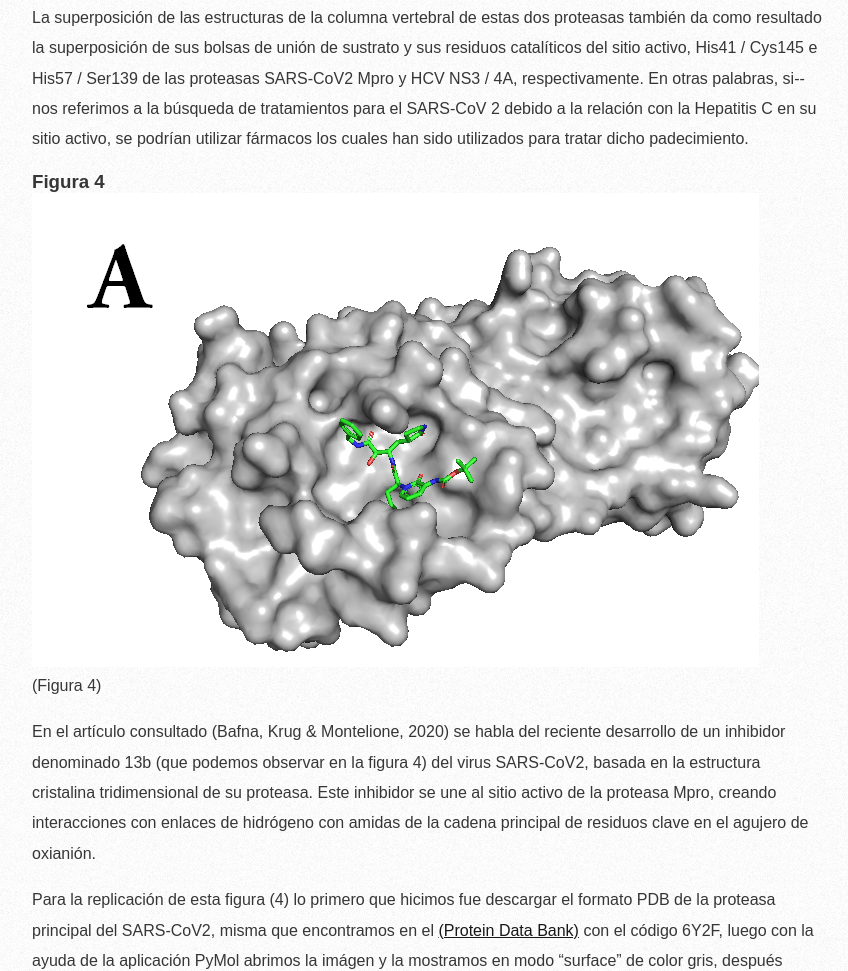
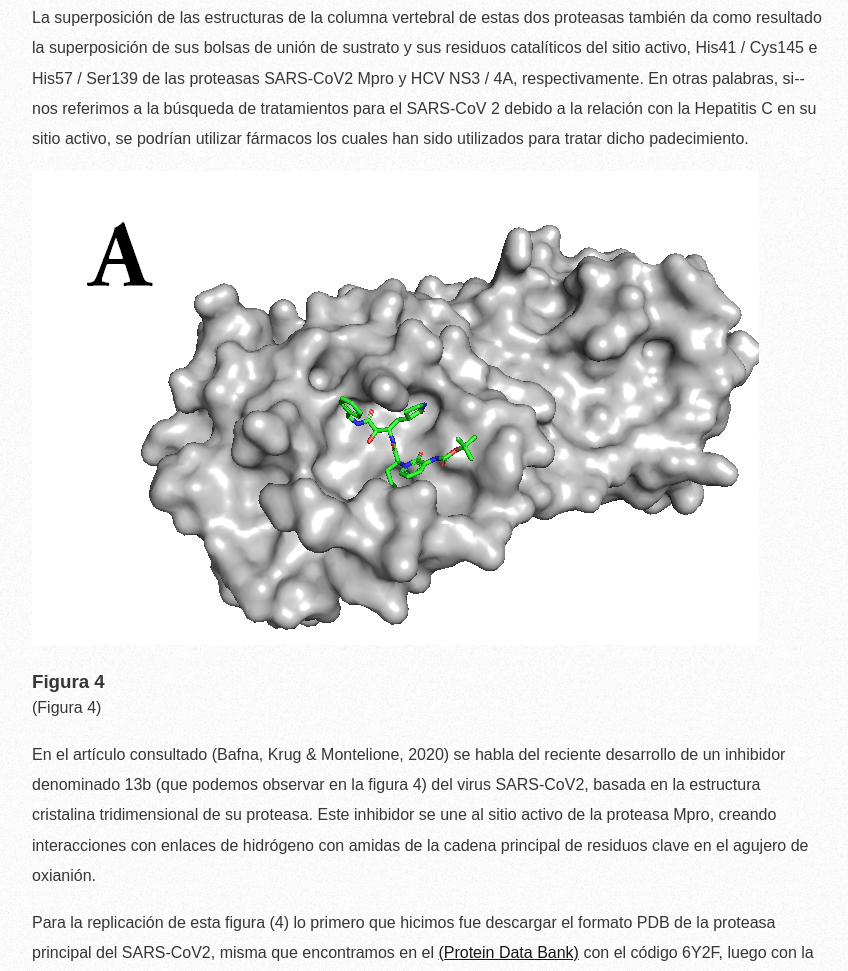
Before and after one commit to Fredie03/Challenge_CdCMx_Team18, a plain HTML site: page index.html in a window 1280 px wide. Shown: the part 3932-4903 px from the top of the page, without its empty margins (418-1266 px from the left). Drawn offline with Linux system fonts and the light colour scheme.

Commit message:
Update index.html

```diff
--- a/index.html
+++ b/index.html
@@ -85,7 +85,8 @@ Released   : 20140221
 					<p> Solo se muestra un protómero para A y B. El dominio de hélice α III de Mpro se muestra en verde. La proteasa del VIH tiene una arquitectura de pliegues diferente y el sitio de unión del sustrato se encuentra entre los dos protómeros. Para la proteasa del VIH-1 se muestran ambos protómeros. Las estructuras de los inhibidores unidos en estas estructuras cristalinas se ilustran como barras magenta.<p>
 					<p> Las arquitecturas de pliegues de los Dominios I y II de las proteasas CoV Mpro son similares a las de las proteasas de tipo quimotripsina y la familia 3C de proteasas virales. Anand y col.  describieron previamente las similitudes estructurales entre los sitios activos de la proteasa Mpro del coronavirus de gastroenteritis transmisible (TGEV) y la proteasa 3C del virus de la hepatitis A. Nuestra búsqueda de similitud estructural tridimensional del Protein Data Bank con los dominios I y II (excluyendo el dominio III) de la proteasa Mpro del SARS-CoV2 como la consulta estructural tridimensional, identificó varios 3C proteasas virales similares, incluida la proteasa HCV NS3 / 4A, como estructuralmente similares. Estas dos estructuras tienen una puntuación Z de similitud estructural = +8,4. Al igual que M pro, la proteasa HCV NS3 / 4A también tiene un doble pliegue de barril β, con orientaciones relativas similares a las de las proteasas SARS-CoV Mpro, y un sitio de unión al sustrato ubicado en una hendidura poco profunda entre sus dos seis a ocho - Barriles β antiparalelos trenzados.<p>
 					<p> La superposición de las estructuras de la columna vertebral de estas dos proteasas también da como resultado la superposición de sus bolsas de unión de sustrato y sus residuos catalíticos del sitio activo, His41 / Cys145 e His57 / Ser139 de las proteasas SARS-CoV2 Mpro y HCV NS3 / 4A, respectivamente. En otras palabras, si-- nos referimos a la búsqueda de tratamientos para el  SARS-CoV 2 debido a la relación con la Hepatitis C en su sitio activo, se podrían utilizar fármacos los cuales han sido utilizados para tratar dicho padecimiento.<p>
-					<h3> Figura 4</h3><img src="https://raw.githubusercontent.com/Fredie03/Challenge_CdCMx_Team18/master/images/Figura_4_a.png" alt="" />
+		<img src="https://raw.githubusercontent.com/Fredie03/Challenge_CdCMx_Team18/master/images/Figura_4_a.png" alt="" />
+		<h3> Figura 4</h3>
 					<p> (Figura 4)<p>
 					<p> En el artículo consultado (Bafna, Krug & Montelione, 2020) se habla del reciente desarrollo de un inhibidor denominado 13b (que podemos observar en la figura 4) del virus SARS-CoV2, basada en la estructura cristalina  tridimensional de su proteasa. Este inhibidor se une al sitio activo de la proteasa Mpro, creando interacciones con enlaces de hidrógeno con amidas de la cadena principal de residuos clave en el agujero de oxianión.<p>
 					<p> Para la replicación de esta figura (4) lo primero que hicimos fue descargar el formato PDB de la proteasa principal del SARS-CoV2, misma que encontramos en el <a href= "https://www.rcsb.org/structure/6Y2F">(Protein Data Bank)</a> con el código 6Y2F, luego con la ayuda de la aplicación PyMol abrimos la imágen y la mostramos en modo “surface” de color gris, después seleccionamos los residuos O6K (ligando) y los mostramos de modo “stick” en colores por elemento.<p>
```
